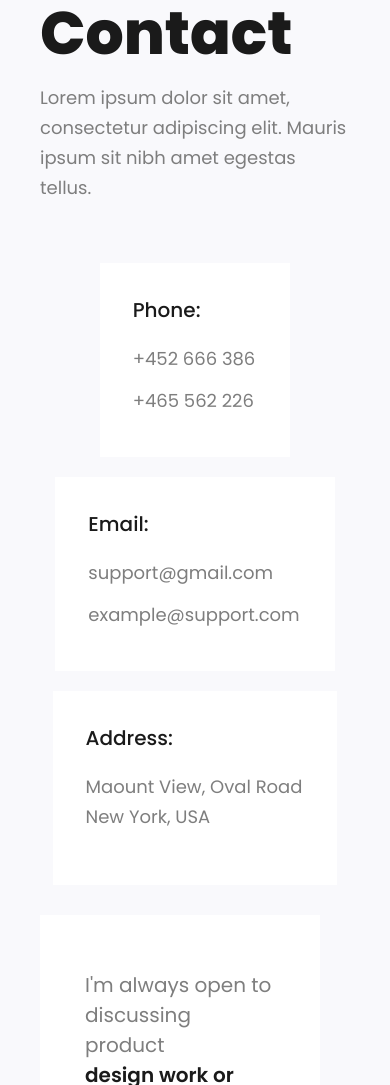
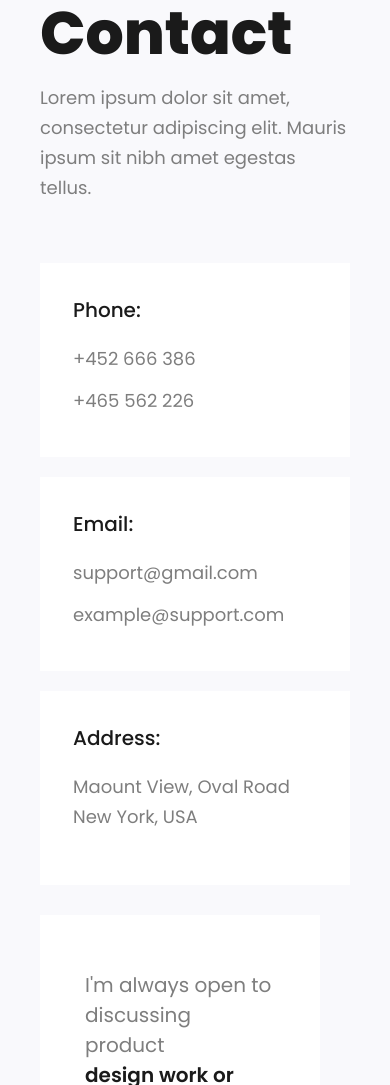
Before and after one commit to MdRubelRana/edina_html_template, a website: page src/index.html in a window 390 px wide. Shown: the part 6792-7877 px from the top of the page. Drawn offline with nearby package versions, Linux system fonts and the light colour scheme.

Commit message:
contact section card fixed

```diff
--- a/src/index.html
+++ b/src/index.html
@@ -479,7 +479,7 @@
                                                     <h3 class="text-text-primary font-semibold text-[23px] mb-5 group-hover:text-white transition-all ease-in-out duration-500 mr-6">Mobile App Design</h3>
                                                 </div>
                                                 <div class="service-read-more-btn text-left">
-                                                    <a href="#" class="learn-more text-text-secondary capitalize relative text-lg inline-block">learn more
+                                                    <a href="#" class="learn-more text-text-secondary capitalize relative text-lg inline-block group-hover:text-white">learn more
                                                         <span class="absolute inline-block w-[10px] h-[2px] bg-text-secondary top-1/2 group-hover:w-6 group-hover:translate-x-[50%] ml-[14px] rounded-full transition-all ease-in-out duration-500"></span>
                                                     </a>
                                                 </div>
@@ -903,7 +903,7 @@
                             <div class="contact-details__inner-info pt-[60px] mb-[30px]">
                                 <div class="flex flex-wrap justify-evenly items-start gap-5">
                                     <!-- Item -->
-                                    <div class="contact-details__inner-item grid-cols-1 bg-white">
+                                    <div class="contact-details__inner-item grid-cols-1 w-full md:w-[30%] lg:w-[31%] bg-white">
                                         <div class="inner-item-info pt-[33px] pl-[33px] pr-[35px] pb-[41px]">
                                             <h3 class="title text-xl font-medium mb-5 text-text-primary">Phone:</h3>
                                             <p class="description text-text-secondary mb-3">+452 666 386</p>
@@ -911,7 +911,7 @@
                                         </div>
                                     </div>
                                     <!-- Item -->
-                                    <div class="contact-details__inner-item grid-cols-1 bg-white">
+                                    <div class="contact-details__inner-item grid-cols-1 w-full md:w-[30%] lg:w-[31%] bg-white">
                                         <div class="inner-item-info pt-[33px] pl-[33px] pr-[35px] pb-[41px]">
                                             <h3 class="title text-xl font-medium mb-5 text-text-primary">Email:</h3>
                                             <p class="description text-text-secondary mb-3">support@gmail.com</p>
@@ -919,7 +919,7 @@
                                         </div>
                                     </div>
                                     <!-- Item -->
-                                    <div class="contact-details__inner-item grid-cols-1 bg-white">
+                                    <div class="contact-details__inner-item grid-cols-1 w-full md:w-[30%] lg:w-[31%] bg-white">
                                         <div class="inner-item-info pt-[33px] pl-[33px] pr-[35px] pb-[41px]">
                                             <h3 class="title text-xl font-medium mb-5 text-text-primary">Address:</h3>
                                             <p class="description text-text-secondary mb-3">Maount View, Oval Road<br>New York, USA</p>
```
Also changed, not shown: public/output.css.
